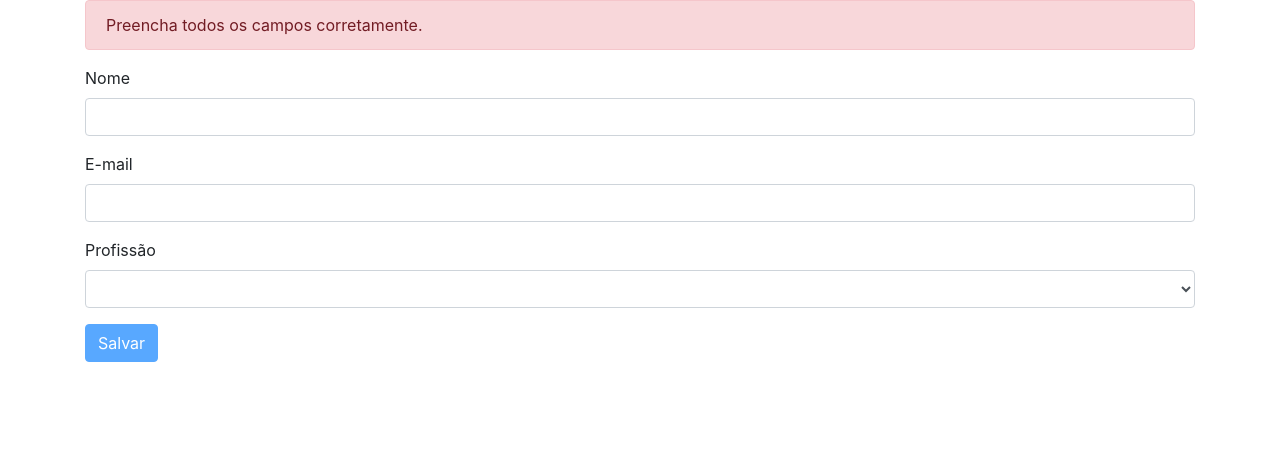
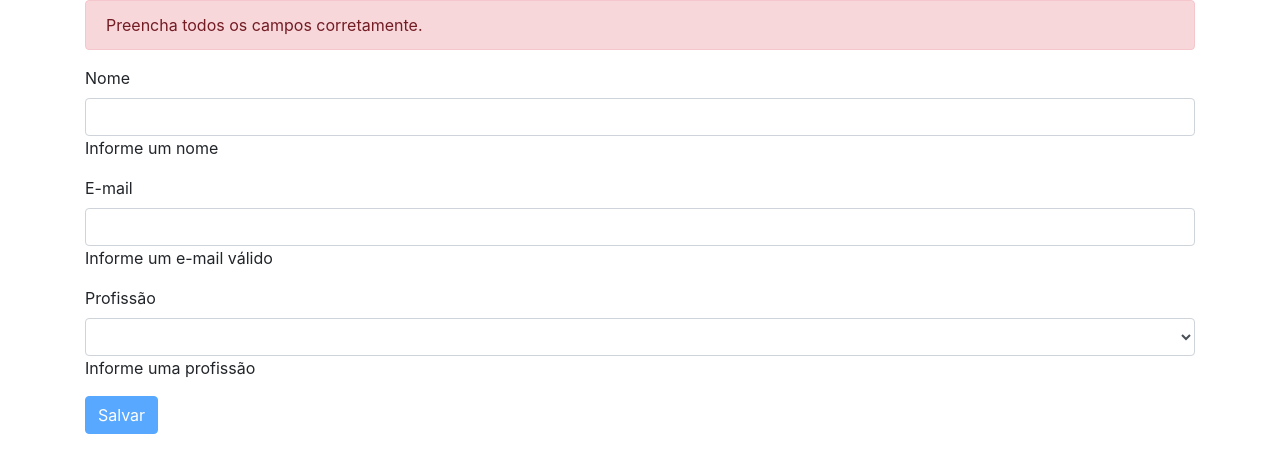
Before and after one commit to Eliezer-Barbosa/angular-formulario, an Angular app: page / in a window 1280 px wide. Shown: the top 472 px of the page. Built offline with nearby package versions, Linux system fonts and the light colour scheme.

Commit message:
Exibindo erro de validação de controles do formulário

```diff
--- a/src/app/app.component.html
+++ b/src/app/app.component.html
@@ -8,23 +8,30 @@
     <div class="form-group">
       <label class="form-control-label">Nome</label>
       <input type="text" class="form-control" name="primeiroNome"
-        [(ngModel)]="cliente.nome" required minlength="10">
+        [(ngModel)]="cliente.nome" required minlength="10" #nome="ngModel">
+
+      <div *ngIf="nome.hasError('required')">Informe um nome</div>
+      <div *ngIf="nome.hasError('minlength')">O nome deve ser completo</div>
     </div>
 
     <div class="form-group">
       <label class="form-control-label">E-mail</label>
       <input type="text" class="form-control" name="emailAddress"
-        [(ngModel)]="cliente.email" required email>
+        [(ngModel)]="cliente.email" required email #email="ngModel">
+
+      <div *ngIf="email.invalid">Informe um e-mail válido</div>
     </div>
 
     <div class="form-group">
       <label class="form-control-label">Profissão</label>
       <select class="form-control" name="profissao"
-        [(ngModel)]="cliente.profissao" required>
+        [(ngModel)]="cliente.profissao" required #profissao="ngModel">
         <option value="">Selecione</option>
         <option *ngFor="let profissao of profissoes"
           [value]="profissao">{{ profissao }}</option>
       </select>
+
+      <div *ngIf="profissao.invalid">Informe uma profissão</div>
     </div>
 
     <button type="submit" class="btn btn-primary"
```
